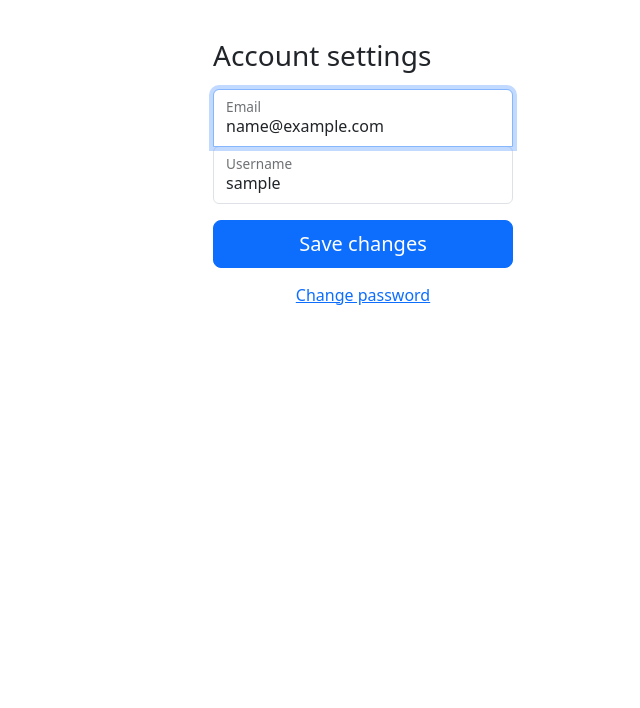
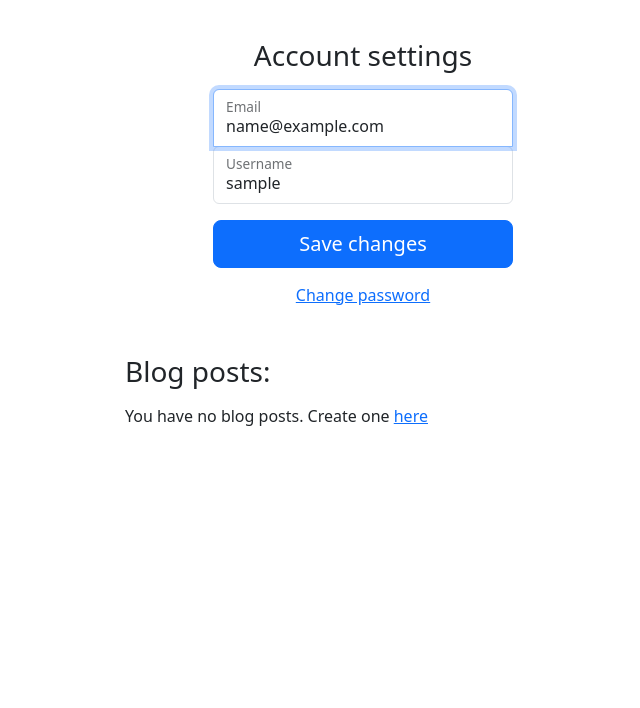
Before and after one commit to Jathosn/Learning-Django, a Django app: page /account/ in a window 1280 px wide. Shown: the part 73-781 px from the top of the page, without its empty margins (277-917 px from the left). Run offline with Django 4.2, Linux system fonts and the light colour scheme; the visitor is signed in with stand-in values (Sample User, id 1); data that the repository does not hold is empty.

Commit message:
Fixing indentation error in blogpost model

```diff
--- a/account/templates/account/account.html
+++ b/account/templates/account/account.html
@@ -22,6 +22,14 @@
       margin-bottom: 10px;
       border-top-left-radius: 0;
       border-top-right-radius: 0;
+    }
+    .h3{
+      text-align: center;
+    }
+    .blog-posts{
+      max-width: 500px;
+      width: 100%;
+      margin: auto;
     }
     </style>
 
@@ -62,4 +70,22 @@
         <a class="m-auto" href="{% url 'password_change' %}">Change password</a>
     </div>
 
+    <div class="container mt-4 p-4">
+      <div class="row">
+        <div class="blog-posts">
+          <h3 class="mb-3 font-weight-normal">Blog posts:</h3>
+          {% if blog_posts %}
+          <ul>
+            {% for post in blog_posts %}
+              <a href="#" style="text-decoration: none;"></a>
+                <li class="list-group-item">{{post}}</li>
+            {% endfor %}
+          </ul>
+          {% else %}
+          <p>You have no blog posts. Create one <a href="{% url 'blog:create' %}"> here</a></p>
+          {% endif %}
+        </div>
+      </div>
+    </div>
+
 {% endblock content %}
--- a/account/views.py
+++ b/account/views.py
@@ -1,7 +1,8 @@
 from django.shortcuts import render, redirect
 from django.contrib.auth import login, authenticate, logout
+from account.forms import RegistrationForm, AccountAuthenticationForm, AccountUpdateForm
 
-from account.forms import RegistrationForm, AccountAuthenticationForm, AccountUpdateForm
+from blog.models import BlogPost
 
 def registration_view(request):
     """The user view logic for handling registration requests."""
@@ -75,6 +76,10 @@ def account_view(request):
             }
         )
     context['account_form'] = form
+
+    blog_posts = BlogPost.objects.filter(author=request.user)
+    context['blog_posts'] = blog_posts
+
     return render(request, 'account/account.html', context)
 
 def must_authenticate_view(request):
--- a/blog/models.py
+++ b/blog/models.py
@@ -20,8 +20,8 @@ class BlogPost(models.Model):
     author                  = models.ForeignKey(settings.AUTH_USER_MODEL, on_delete=models.CASCADE)
     slug                    = models.SlugField(blank=True, unique=True)
 
-def __str__(self):
-    return self.title
+    def __str__(self):
+        return self.title
 
 # Prevents blogpost images from clogging up the database if the post is deleted
 
```
Also changed, not shown: media_cdn/blog/1/Django_2023-django.png (added).
